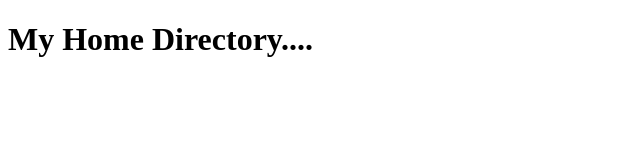
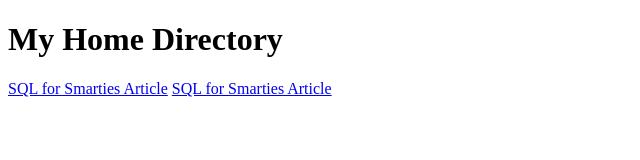
Before and after one commit to billrishel/billrishel.github.io, a plain HTML site: page index.html in a window 1280 px wide. Shown: the whole page, without its empty margins (0-640 px from the left). Drawn offline with Linux system fonts and the light colour scheme.

Commit message:
revise index.html

```diff
--- a/index.html
+++ b/index.html
@@ -9,7 +9,11 @@
  </head>
 
  <body>
- <h1>My Home Directory....</h1>
+ <h1>My Home Directory</h1>
+
+ <a href="test.html">SQL for Smarties Article</a>
+
+ <a href="SQL_for_Smarties_Article.html">SQL for Smarties Article</a>
 
  </body>
 </html>
```
Also changed, not shown: SQL_for_Smarties_Article.html (renamed from Blog article about SQL for Smarties.htm).
